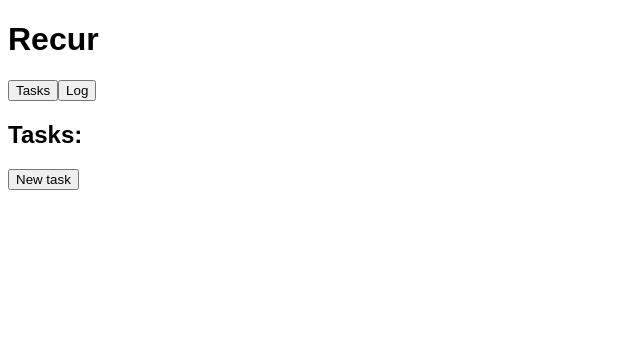
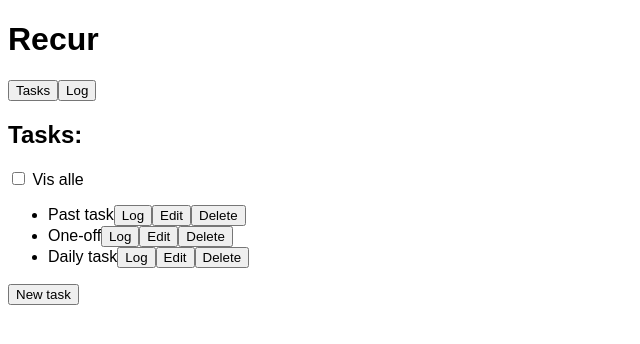
Before and after one commit to ydalir/recur, a React (Vite) app: page / in a window 1280 px wide. Shown: the top 344 px of the page, without its empty margins (0-640 px from the left). Built offline with nearby package versions, Linux system fonts and the light colour scheme.

Commit message:
Move task page to component

```diff
--- a/src/App.tsx
+++ b/src/App.tsx
@@ -1,14 +1,10 @@
 import dayjs from "dayjs";
-import { Task, TaskComponent } from "./Task";
+import { Task } from "./Task";
 import { TaskForm } from "./TaskForm";
 import { useState } from "react";
 import { DatePicker } from "./DatePicker";
-
-const defaultTask: Omit<Task, "id"> = {
-  title: "",
-  dueDate: dayjs().format("YYYY-MM-DD"),
-  interval: null,
-};
+import { mockTaskRecord } from "./mock";
+import { TasksPage } from "./pages/Tasks/TasksPage";
 
 type LogEntry = {
   id: string;
@@ -35,7 +31,7 @@ export type View = TaskView | LogView | EditView;
 export const App = () => {
   const [view, setView] = useState<View>({ name: "tasks" });
 
-  const [tasks, setTasks] = useState<Record<string, Task>>({});
+  const [tasks, setTasks] = useState<Record<string, Task>>(mockTaskRecord);
   const setEditTask = (task: Task) => {
     setView({ name: "edit", task });
   };
@@ -91,27 +87,12 @@ export const App = () => {
             <button onClick={() => setView({ name: "tasks" })}>Tasks</button>
             <button onClick={() => setView({ name: "log" })}>Log</button>
           </div>
-          <h2>Tasks:</h2>
-          <ul>
-            {Object.values(tasks)
-              .sort((a, b) => dayjs(a.dueDate).unix() - dayjs(b.dueDate).unix())
-              .map((task) => (
-                <TaskComponent
-                  key={task.id}
-                  task={task}
-                  logTask={logTask}
-                  editTask={setEditTask}
-                  deleteTask={deleteTask}
-                />
-              ))}
-          </ul>
-          <button
-            onClick={() =>
-              setEditTask({ ...defaultTask, id: crypto.randomUUID() })
-            }
-          >
-            New task
-          </button>
+          <TasksPage
+            tasks={Object.values(tasks)}
+            logTask={logTask}
+            setEditTask={setEditTask}
+            deleteTask={deleteTask}
+          />
         </>
       )}
       {view.name === "edit" && (
--- a/src/Task.tsx
+++ b/src/Task.tsx
@@ -1,3 +1,4 @@
+import dayjs from "dayjs";
 import { FC } from "react";
 
 export type Task = {
@@ -20,9 +21,14 @@ export const TaskComponent: FC<Props> = ({
   deleteTask,
   task,
 }) => {
+  const dueDate = dayjs(task.dueDate);
+  const notDue = dueDate.isAfter(dayjs(), "day");
+
   return (
     <li>
-      {task.title} Due {task.dueDate}
+      {task.title}
+      {notDue && <> Due in {dueDate.diff(dayjs(), "days")} days</>}
+      {task.dueDate === null && " Completed"}
       <button onClick={() => logTask(task)}>Log</button>
       <button onClick={() => editTask(task)}>Edit</button>
       <button onClick={() => deleteTask(task)}>Delete</button>
--- /dev/null
+++ b/src/pages/Tasks/TasksPage.tsx
@@ -0,0 +1,61 @@
+import { FC, useState } from "react";
+import { Task, TaskComponent } from "../../Task";
+import dayjs from "dayjs";
+
+const defaultTask: Omit<Task, "id"> = {
+  title: "",
+  dueDate: dayjs().format("YYYY-MM-DD"),
+  interval: null,
+};
+
+type Props = {
+  tasks: Task[];
+  logTask: (task: Task) => void;
+  setEditTask: (task: Task) => void;
+  deleteTask: (task: Task) => void;
+};
+
+export const TasksPage: FC<Props> = ({
+  tasks,
+  logTask,
+  setEditTask,
+  deleteTask,
+}) => {
+  const [showAll, setShowAll] = useState<boolean>(false);
+  return (
+    <div>
+      <h2>Tasks:</h2>
+      <label>
+        <input
+          type="checkbox"
+          checked={showAll}
+          onChange={() => setShowAll((prev) => !prev)}
+        />{" "}
+        Vis alle
+      </label>
+      <ul>
+        {Object.values(tasks)
+          .filter(
+            (task) =>
+              showAll ||
+              (!dayjs(task.dueDate).isAfter(dayjs(), "day") && task.dueDate)
+          )
+          .sort((a, b) => dayjs(a.dueDate).unix() - dayjs(b.dueDate).unix())
+          .map((task) => (
+            <TaskComponent
+              key={task.id}
+              task={task}
+              logTask={logTask}
+              editTask={setEditTask}
+              deleteTask={deleteTask}
+            />
+          ))}
+      </ul>
+      <button
+        onClick={() => setEditTask({ ...defaultTask, id: crypto.randomUUID() })}
+      >
+        New task
+      </button>
+    </div>
+  );
+};
```
